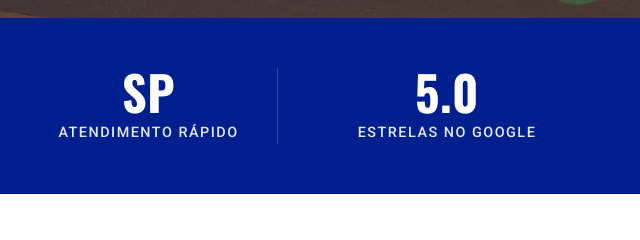
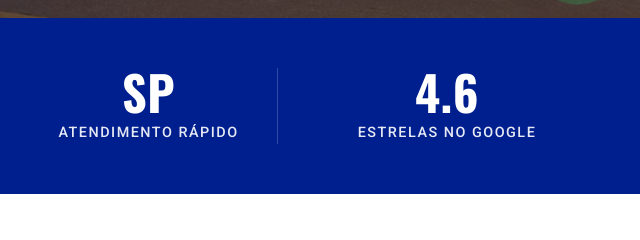
Before and after one commit to raphael-bda/aco-cardoso, a plain HTML site: page index.html in a window 1280 px wide. Shown: the part 777-1017 px from the top of the page, 640-1280 px from the left. Drawn offline with nearby package versions, Linux system fonts and the light colour scheme.

Commit message:
Correção avaliações

```diff
--- a/index.html
+++ b/index.html
@@ -465,7 +465,7 @@
                         <p>Atendimento Rápido</p>
                     </div>
                     <div class="stat-item reveal">
-                        <h3>5.0</h3>
+                        <h3>4.6</h3>
                         <p>Estrelas no Google</p>
                     </div>
                 </div>
```
